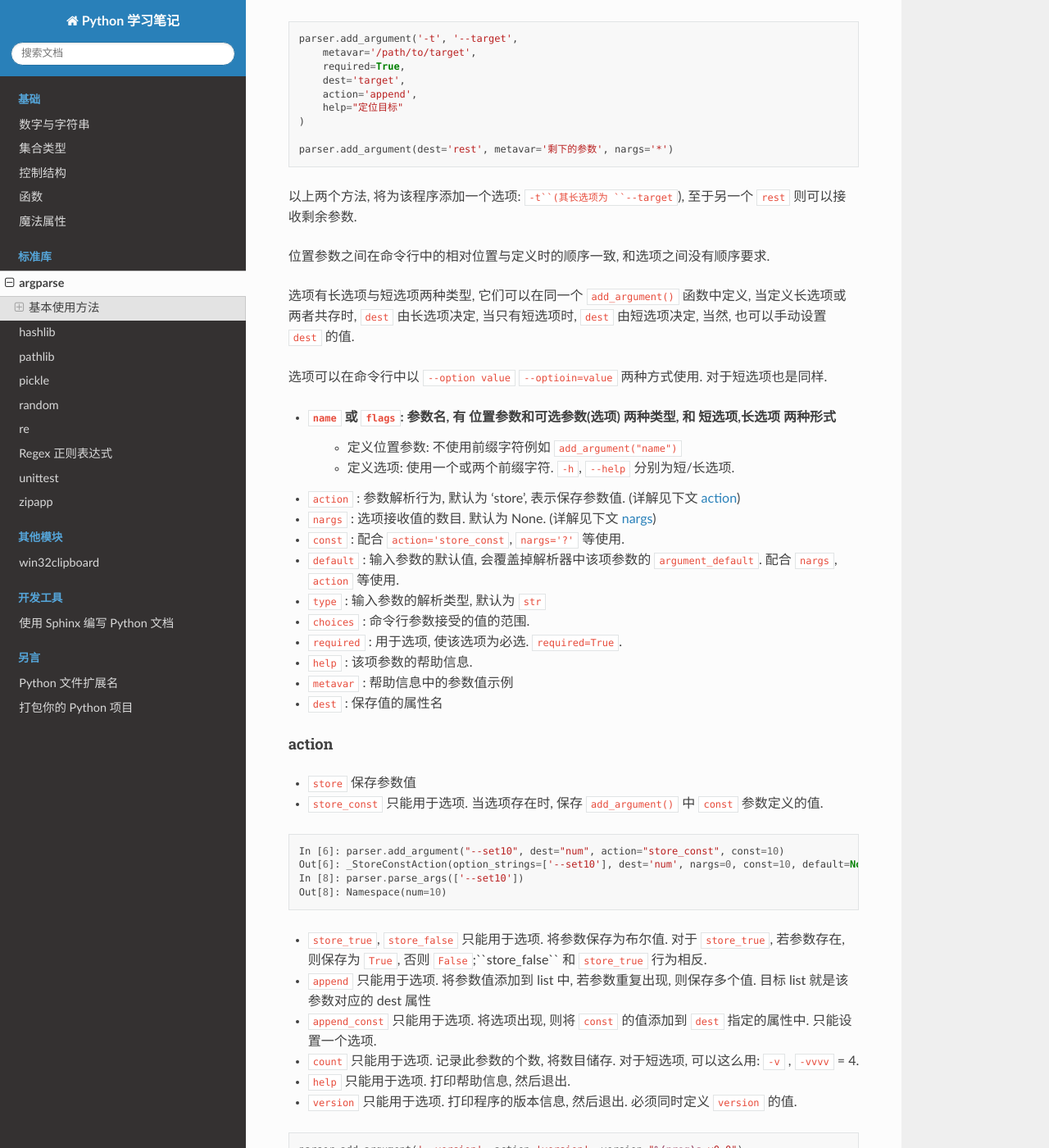
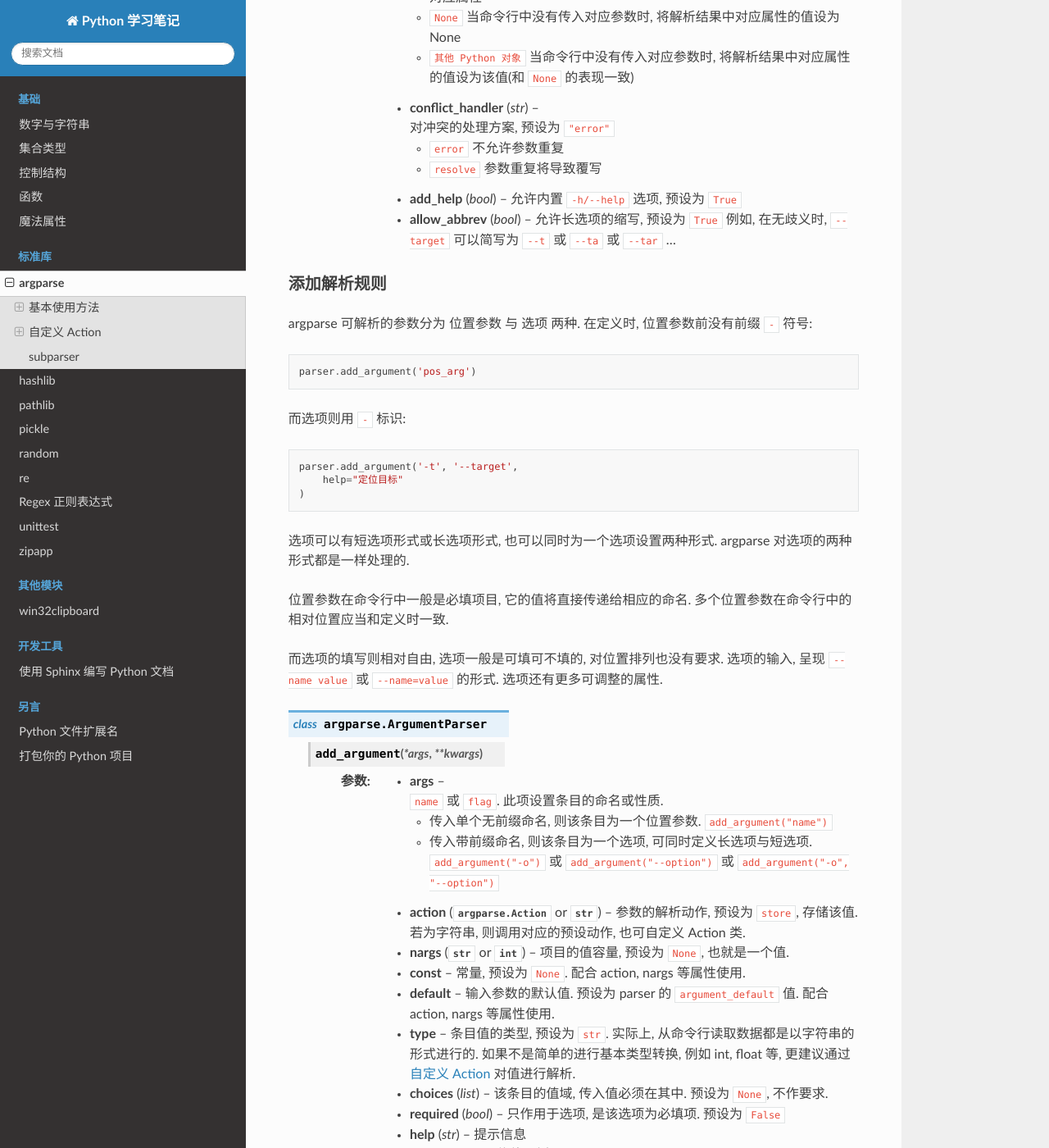
Before and after one commit to krishnadulal/learn-py, a Sphinx documentation site: the page built from doc/stdlib/std-argparse.rst, in a window 1280 px wide and 1400 px high, scrolled down 1490 px. Shown: the whole window at 82% size. Built offline with Sphinx 7.4.7 and the Read the Docs theme 2.0.0, drawn with Linux system fonts in a browser that asks for light colours; some of the changed text lies outside the part shown.

Commit message:
argparse

```diff
--- a/doc/stdlib/std-argparse.rst
+++ b/doc/stdlib/std-argparse.rst
@@ -8,96 +8,159 @@ argparse
 ::
 
     import argparse
+
+    ## 创建一个解析器实例
     parser = argparse.ArgumentParser(
         prog="这个程序叫什么名字",
         description="这是一个怎样的程序",
-        argument_default=argparse.SUPPRESS  # 在没有对应参数传入时, 不向结果中添加对应属性.
+
+        # 在没有对应参数传入时, 不向结果中添加对应属性.
+        # 不设置此项, 则会设为 None
+        argument_default=argparse.SUPPRESS
     )
-    parser.add_argument(...)
-    args = parser.parseargs()
+
+    ## 为解析器添加解析项目
+    # 位置参数, 按照添加顺序解析, 一般是必填项
+    parser.add_argument(
+        "position", help="对此条目进行说明"
+    )
+
+    # 选项
+    parser.add_argument(
+        "-o", "--option", help="选项是可选的, 并且可携带其他参数"
+    )
+
+    # 解析项目, 获得 namespace
+    args = parser.parse_args()
 
 之后, 可通过访问 ``args.xxx`` 来获取对应的属性.
 
-argparse 会解析命令行中输入的参数, 也可以向 ``parser.parseargs()`` 方法传入一个形式和 ``sys.argv`` 一致的列表, 那样的话, argparse 则会解析传入的列表.
+argparse 会解析命令行中输入的参数,
+也可以向 :meth:`argparse.ArgumentParser.parse_args`
+传入一个形式和 :data:`sys.argv` 一致的列表,
+那样的话, argparse 则会解析传入的列表.
+默认传入 :data:`None`, 从而解析 ``sys.argv[1:]``
 
 解析器实例化
 ------------
 
-::
+.. class:: argparse.ArgumentParser
 
-    argparse.ArgumentParser(
-        prog=None,
-        usage=None,
-        description=None,
-        epilog=None,
-        parents=[],
-        formatter_class='argparse.HelpFormatter',
-        prefix_chars='-',
-        fromfile_prefix_chars=None,
-        argument_default=None,
-        conflict_handler='error',
-        add_help=True,
-        allow_abbrev=True
-    )
+    .. method:: __init__(prog=None, usage=None, description=None, epilog=None, parents=[], formatter_class='argparse.HelpFormatter', prefix_chars='-', fromfile_prefix_chars=None, argument_default=None, conflict_handler='error', add_help=True, allow_abbrev=True)
 
-- ``prog`` 该程序的名字, 默认为 ``sys.argv[0]``, 在后续设置 ``add_argument()`` 的 ``help`` 参数时, 可以使用 ``%(prog)s`` 作为格式化占位符.
-- ``usage`` 帮助信息中第一行的 ``Usage: ...`` 信息, 默认自动生成(根据参数设置而不同)
-- ``description`` 该程序的描述
-- ``epilog`` 在帮助信息最后一行的额外声明
-- ``parents``
-- ``formatter_class`` 用于格式化帮助信息的类
-- ``prefix_chars`` 用于标识可选参数的前缀字符, 默认为 ``-``, 当该项设置为一个长字符串时, 其中的每一个字符都可以当前缀使用.
-- ``fromfile_prefix_chars`` 从文件读取参数! 定义此项后, 例如 ``@``, 那么在命令行中输入参数 ``prog.py @file.args`` 将会从文本文件 ``file.args`` 中读取参数, 其他命令行参数会被忽略. 文件中的参数必须一项一行.
-- ``argument_default`` 解析参数的默认行为
-    - ``argparse.SUPPRESS`` 当命令行中没有传入对应参数时, 不向解析结果中添加对应属性
-    - ``None`` 当命令行中没有传入对应参数时, 将解析结果中对应属性的值设为 None
-    - ``其他 Python 对象`` 当命令行中没有传入对应参数时, 将解析结果中对应属性的值设为 该值(和 ``None`` 的表现一致)
-- ``conflict_handler`` 通常, argparse 不允许对一个参数重复添加, ``error`` 表示直接报错, ``resolve`` 则允许覆写.
-- ``add_help`` 添加 ``-h/--help`` 选项, 默认为 ``True``
-- ``allow_abbrev`` 允许长选项的简写, 例如, 在无歧义时, ``--target`` 可以简写为 ``--t`` 或 ``--ta`` 或 ``--tar`` ...
+        :param str prog: 该程序的名字, 预设为 None,
+            在后续设置 ``add_argument()`` 的 ``help`` 参数时,
+            可以使用 ``%(prog)s`` 作为格式化占位符.
+        :param str usage: 帮助信息中第一行的 ``Usage: ...`` 信息, 预设为 ``None``,
+            将自动生成(根据参数设置而不同)
+        :param str description: 描述, 只有单行. 预设为 ``None``
+        :param epilog: 在帮助信息最底部的额外说明. 预设为 ``None``
+        :param list parents: 该解析器的父解析器,
+            与后续的 `subparser`_ 有关. 预设为空列表 ``[]``
+        :param formatter_class: 帮助信息的渲染格式,
+            预设为 :class:`argparse.HelpFormatter`
+        :type formatter_class: :class:`argparse.HelpFormatter`
+        :param str prefix_chars: 用于标识可选参数的前缀字符, 预设为 ``-``.
+            当该项设置为多余一个字符的字符串时,
+            其中的每一个字符都可以当前缀使用.
+        :param str fromfile_prefix_chars: 从文件读取参数! 预设为 ``None``
+            定义此项后, 例如 ``@``,
+            那么在命令行中输入参数 ``prog.py @file.args``
+            将会从文本文件 ``file.args`` 中读取参数,
+            其他命令行参数会被忽略.
+            文件中的参数必须一项一行. 其他要求详见 `从文件读取参数`_
+        :param argument_default: 每一条项目的默认值. 预设为 ``None``
+
+            -   ``argparse.SUPPRESS`` 当命令行中没有传入对应参数时,
+                不向解析结果中添加对应属性
+            -   ``None`` 当命令行中没有传入对应参数时,
+                将解析结果中对应属性的值设为 None
+            -   ``其他 Python 对象`` 当命令行中没有传入对应参数时,
+                将解析结果中对应属性的值设为该值(和 ``None`` 的表现一致)
+
+        :param str conflict_handler: 对冲突的处理方案, 预设为 ``"error"``
+
+            -   ``error`` 不允许参数重复
+            -   ``resolve`` 参数重复将导致覆写
+
+        :param bool add_help: 允许内置 ``-h/--help`` 选项, 预设为 ``True``
+        :param bool allow_abbrev: 允许长选项的缩写, 预设为 ``True``
+            例如, 在无歧义时,
+            ``--target`` 可以简写为 ``--t`` 或 ``--ta`` 或 ``--tar`` ...
 
 添加解析规则
 ------------
 
-::
+argparse 可解析的参数分为 位置参数 与 选项 两种.
+在定义时, 位置参数前没有前缀 ``-`` 符号::
+
+    parser.add_argument('pos_arg')
+
+而选项则用 ``-`` 标识::
 
     parser.add_argument('-t', '--target',
-        metavar='/path/to/target',
-        required=True,
-        dest='target',
-        action='append',
         help="定位目标"
     )
 
-    parser.add_argument(dest='rest', metavar='剩下的参数', nargs='*')
+选项可以有短选项形式或长选项形式, 也可以同时为一个选项设置两种形式.
+argparse 对选项的两种形式都是一样处理的.
 
-以上两个方法, 将为该程序添加一个选项: ``-t``(其长选项为 ``--target``), 至于另一个 ``rest`` 则可以接收剩余参数.
+位置参数在命令行中一般是必填项目,
+它的值将直接传递给相应的命名.
+多个位置参数在命令行中的相对位置应当和定义时一致.
 
-位置参数之间在命令行中的相对位置与定义时的顺序一致, 和选项之间没有顺序要求.
+而选项的填写则相对自由,
+选项一般是可填可不填的, 对位置排列也没有要求.
+选项的输入,
+呈现 ``--name value`` 或 ``--name=value`` 的形式.
+选项还有更多可调整的属性.
 
-选项有长选项与短选项两种类型, 它们可以在同一个 ``add_argument()`` 函数中定义, 当定义长选项或两者共存时, ``dest`` 由长选项决定, 当只有短选项时, ``dest`` 由短选项决定, 当然, 也可以手动设置 ``dest`` 的值.
+.. class:: argparse.ArgumentParser
 
-选项可以在命令行中以 ``--option value`` ``--optioin=value`` 两种方式使用. 对于短选项也是同样.
+    .. method:: add_argument(*args, **kwargs)
 
-- ``name`` 或 ``flags``: 参数名, 有 位置参数和可选参数(选项) 两种类型, 和 短选项,长选项 两种形式
-    - 定义位置参数: 不使用前缀字符例如 ``add_argument("name")``
-    - 定义选项: 使用一个或两个前缀字符. ``-h``, ``--help`` 分别为短/长选项.
-- ``action``      : 参数解析行为, 默认为 'store', 表示保存参数值. (详解见下文 `action`_)
-- ``nargs``       : 选项接收值的数目. 默认为 None. (详解见下文 `nargs`_)
-- ``const``       : 配合 ``action='store_const``, ``nargs='?'`` 等使用.
-- ``default``     : 输入参数的默认值, 会覆盖掉解析器中该项参数的 ``argument_default``. 配合 ``nargs``, ``action`` 等使用.
-- ``type``        : 输入参数的解析类型, 默认为 ``str``
-- ``choices``     : 命令行参数接受的值的范围.
-- ``required``    : 用于选项, 使该选项为必选. ``required=True``.
-- ``help``        : 该项参数的帮助信息.
-- ``metavar``     : 帮助信息中的参数值示例
-- ``dest``        : 保存值的属性名
+        :param args: ``name`` 或 ``flag``.
+            此项设置条目的命名或性质.
+
+            -   传入单个无前缀命名, 则该条目为一个位置参数.
+                ``add_argument("name")``
+            -   传入带前缀命名, 则该条目为一个选项, 可同时定义长选项与短选项.
+                ``add_argument("-o")`` 或 ``add_argument("--option")``
+                或 ``add_argument("-o", "--option")``
+
+        :type action: :class:`argparse.Action` or :class:`str`
+        :param action: 参数的解析动作, 预设为 ``store``, 存储该值.
+            若为字符串, 则调用对应的预设动作,
+            也可自定义 Action 类.
+
+        :type nargs: :class:`str` or :class:`int`
+        :param nargs: 项目的值容量, 预设为 ``None``, 也就是一个值.
+
+        :param const: 常量, 预设为 ``None``.
+            配合 action, nargs 等属性使用.
+        :param default: 输入参数的默认值. 预设为 parser 的 ``argument_default`` 值.
+            配合 action, nargs 等属性使用.
+
+
+        :param type: 条目值的类型, 预设为 ``str``.
+            实际上, 从命令行读取数据都是以字符串的形式进行的.
+            如果不是简单的进行基本类型转换, 例如 int, float 等,
+            更建议通过 `自定义 Action`_ 对值进行解析.
+
+        :param list choices: 该条目的值域, 传入值必须在其中.
+            预设为 ``None``, 不作要求.
+
+        :param bool required: 只作用于选项, 是该选项为必填项. 预设为 ``False``
+        :param str help: 提示信息
+        :param str metavar: 传值示例
+        :param str dest: 定义该条目的命名
 
 action
 ~~~~~~
 
-- ``store`` 保存参数值
-- ``store_const`` 只能用于选项. 当选项存在时, 保存 ``add_argument()`` 中 ``const`` 参数定义的值.
+-   ``store`` 保存参数值
+-   ``store_const`` 只能用于选项.
+    当选项存在时, 保存 ``add_argument()`` 中 ``const`` 参数定义的值.
 
 ::
 
@@ -106,16 +169,85 @@ action
     In [8]: parser.parse_args(['--set10'])
     Out[8]: Namespace(num=10)
 
-- ``store_true``, ``store_false`` 只能用于选项. 将参数保存为布尔值. 对于 ``store_true``, 若参数存在, 则保存为 ``True``, 否则 ``False``;``store_false`` 和 ``store_true`` 行为相反.
-- ``append`` 只能用于选项. 将参数值添加到 list 中, 若参数重复出现, 则保存多个值. 目标 list 就是该参数对应的 dest 属性
-- ``append_const`` 只能用于选项. 将选项出现, 则将 ``const`` 的值添加到 ``dest`` 指定的属性中. 只能设置一个选项.
-- ``count`` 只能用于选项. 记录此参数的个数, 将数目储存. 对于短选项, 可以这么用: ``-v`` , ``-vvvv`` = 4.
-- ``help`` 只能用于选项. 打印帮助信息, 然后退出.
-- ``version`` 只能用于选项. 打印程序的版本信息, 然后退出. 必须同时定义 ``version`` 的值.
+-   ``store_true``,
+    ``store_false`` 只能用于选项.
+    将参数保存为布尔值.
+    对于 ``store_true``, 若参数存在,
+    则保存为 ``True``,
+    否则 ``False``;``store_false`` 和 ``store_true`` 行为相反.
+-   ``append`` 只能用于选项.
+    将参数值添加到 list 中,
+    若参数重复出现, 则保存多个值.
+-   ``append_const`` 只能用于选项.
+    当选项出现, 则将 ``const`` 添加到值中.
+-   ``count`` 只能用于选项.
+    记录此参数的个数, 将数目储存.
+    对于短选项, 可以这么用: ``-v`` , ``-vvvv`` = 4.
+-   ``help`` 只能用于选项. 打印帮助信息, 然后退出.
+-   ``version`` 只能用于选项.
+    打印程序的版本信息, 然后退出. 必须同时定义 ``version`` 的值.
 
 ::
 
     parser.add_argument('--version', action='version', version="%(prog)s v0.0")
+
+nargs
+~~~~~
+
+``nargs`` 属性设置项目的值的容量. 默认为 ``None``.
+
+0. 当为 ``None`` 时, 该选项只接受一个值.
+1. 当为一个整数 n 时, 该选项的值为一个长度为 n 的列表, 并且必须接受同等数目的值
+2. 当为 ``?`` 问号时, 需要定义 ``const`` 与 ``default``, 有以下可能:
+    -   ``--foo`` 未出现, 则值为 ``const``
+    -   ``--foo`` 出现, 但没有指定值, 则值为 ``default``
+    -   ``--foo=value`` 则值为 ``value``
+
+::
+
+    parser.add_argument('--foo', nargs='?', const='const', default='default')
+
+
+3.  ``*``. 将会把从选项所在位置之后的所有值存入列表, 直到下一个选项.
+4.  ``+``. 将会把从选项所在位置之后的所有值存入列表, 直到下一个选项. 但至少需要一个值.
+5.  ``argparse.REMAINDER`` 储存所有未解析的参数.
+
+从文件读取参数
+--------------
+
+当定义了解析器的 ``fromfile_prefix_chars`` 属性时,
+可以在命令行中使用::
+
+    example.py @/path/to/argsfile.txt
+
+从文件中读取参数.
+
+文件形式为一个用换行符分隔的列表, 例如::
+
+    -o
+    value
+    position_arg1
+    position_arg2
+    --option1
+    value
+    --many_option
+    value1
+    value2
+
+帮助信息
+--------
+
+``help=argparse.SUPPRESS`` 将会使该条 help 不显示.
+
+在实例化解析器 或者 调用 ``add_argument`` 时, 都可以指定 ``help`` 参数用于编写帮助信息中, 其中可以使用以下格式控制符:
+
+-   ``%(prog)s`` 程序名
+-   ``%(default)s`` 只能用于参数. 默认值
+-   ``%(type)s`` 只能用于参数. 参数类型
+-   ``%(nargs)s``
+
+自定义 Action
+=============
 
 可以自定义 Action 类, 需要继承 `argparse.Action`.
 
@@ -130,35 +262,110 @@ action
             print("%r %r %r" % (namespace, values, option_string))
             setattr(namespace, self.dest, values)
 
-nargs
-~~~~~
+.. class:: BuiltfulVersion(argparse.Action)
 
-``nargs`` 参数只能对选项使用. 设置选项接收值的数目. 默认为 ``None``.
+    .. method:: __init__(self, option_strings, dest, nargs=None, **kwargs)
 
-0. 当为 ``None`` 时, 该选项的 dest 只接受一个值.
-1. 当为一个整数 n 时, 该选项的 dest 为一个长度为 n 的列表, 并且必须接受同等数目的值
-2. 当为 ``?`` 问号时, 需要定义 ``const`` 与 ``default``, 有以下可能:
-    - ``--foo`` 未出现, 则值为 ``const``
-    - ``--foo`` 出现, 但没有指定值, 则值为 ``default``
-    - ``--foo=value`` 则值为 ``value``
+        一般都在 ``__init__`` 方法中对该 argument 的设置进行检查.
 
-::
+        :param option_strings: 其他解析选项
+        :param str dest: 该参数的命名,
+            :meth:`argparse.ArgumentParser.add_argument` 传入
+        :param nargs: :meth:`argparse.ArgumentParser.add_argument` 传入的 ``nargs``
 
-    parser.add_argument('--foo', nargs='?', const='const', default='default')
+    .. method:: __call__(self, parser, namespace, values, option_string=None):
+
+        在 ``__call__`` 中对 ``values`` 进行处理,
+        将其写入 ``namespace`` 命名空间中.
+
+        常用 :func:`getattr` 和 :func:`setattr` 与 namespace 交互.
+
+        一般只操作 namespace 与 values
+
+        :param parser: 该参数所依附的解析器
+        :param namespace: 该参数依附的解析器将返回的 :class:`argparse.Namespace`
+        :param values: 传入的值, 根据 nargs 和 type 的不同,
+            可能是各种独立类型或容器类型.
+        :param option_string: 解析选项
+
+subparser
+=========
+
+如果一个应用程序需要通过不同的入口,
+解析不同的参数,
+执行不同的程序.
+那么, 一个 subparser 就很有设置的必要了.
+
+首先, 定义一个顶层根解析器,
+然后从这个根解析器分支子解析器.
+
+根解析器和子解析器都可以添加解析条目.
+
+在运行时,
+调用根解析器的 ``parse_args`` 方法,
+得到解析的 namespace.
+
+以下是我编写的 PDF 工具
+`pdfwork <https://github.com/zombie110year/pdfwork>`_
+中的部分代码::
+
+    parser = ArgumentParser(
+        prog="pdfwork", description="处理 PDF 文件",
+    )
+
+    # 添加子解析器分组,
+    # 相当于在根解析器创建了一个可选的位置参数.
+    tools = parser.add_subparsers(
+        dest="cmd", title="sub-cmd", help="子命令"
+    )
+
+    # 具体的一个子解析器,
+    # 自动添加到 tools 的 choice 分组
+    # 除了 prog 属性改为 name 属性之外,
+    # 其他的和普通 ArgumentParser 一样
+    merge = tools.add_parser(
+        name="merge", description="合并多个 PDF 文件"
+    )
+
+    # 对这个子解析器添加解析条目
+    merge.add_argument(
+        '-o', '--output', default=Path('merged.pdf'),
+        metavar='example.pdf', help='合并输出到 PDF 文件',
+        action=SetFilePathAction
+    )
+    merge.add_argument(
+        '-i', dest='files', nargs=2, required=True,
+        metavar='page.pdf 100', help='输入文件以及重复次数', type=str,
+        action=AppendInputAction
+    )
+
+    # 另一个子解析器也是同样的操作
+    extract = tools.add_parser(
+        name="extract", description="提取 PDF 的一部分, 输出至目标文件中",
+    )
+
+    extract.add_argument(
+        "origin", help="原文件", metavar="origin.pdf",
+        action=SetFilePathAction
+    )
+
+    extract.add_argument(
+        "-e", "--extract", help="输出文件, 以及抽取的页码, 连续页码用 - 间断页码用 ,. 连续页码为闭区间", metavar="exam.pdf 1-19,2,34",
+        nargs=2, action=ParsePagesAction, required=True
+    )
+
+    args = parser.parse_args()
 
 
-3. ``*``. 将会把从选项所在位置之后的所有值存入列表, 直到下一个选项.
-4. ``+``. 将会把从选项所在位置之后的所有值存入列表, 直到下一个选项. 但至少需要一个值.
-5. ``argparse.REMAINDER`` 储存所有未解析的参数.
+由于在上面的代码中,
+对子解析器分组 ``tools`` 定义了 ``dest=cmd`` 属性,
+因此, 在最后返回的 namespace 中,
+就含有 ``args.cmd`` 属性,
+这个属性存储了调用的子解析器的命名::
 
-帮助信息
---------
-
-``help=argparse.SUPPRESS`` 将会使该条 help 不显示.
-
-在实例化解析器 或者 调用 ``add_argument`` 时, 都可以指定 ``help`` 参数用于编写帮助信息中, 其中可以使用以下格式控制符:
-
-- ``%(prog)s`` 程序名
-- ``%(default)s`` 只能用于参数. 默认值
-- ``%(type)s`` 只能用于参数. 参数类型
-- ``%(nargs)s``
+    if args.cmd == 'merge':
+        from .merge import merge
+        merge(args)
+    elif args.cmd == 'extract':
+        from .extract import extract
+        extract(args)
```
